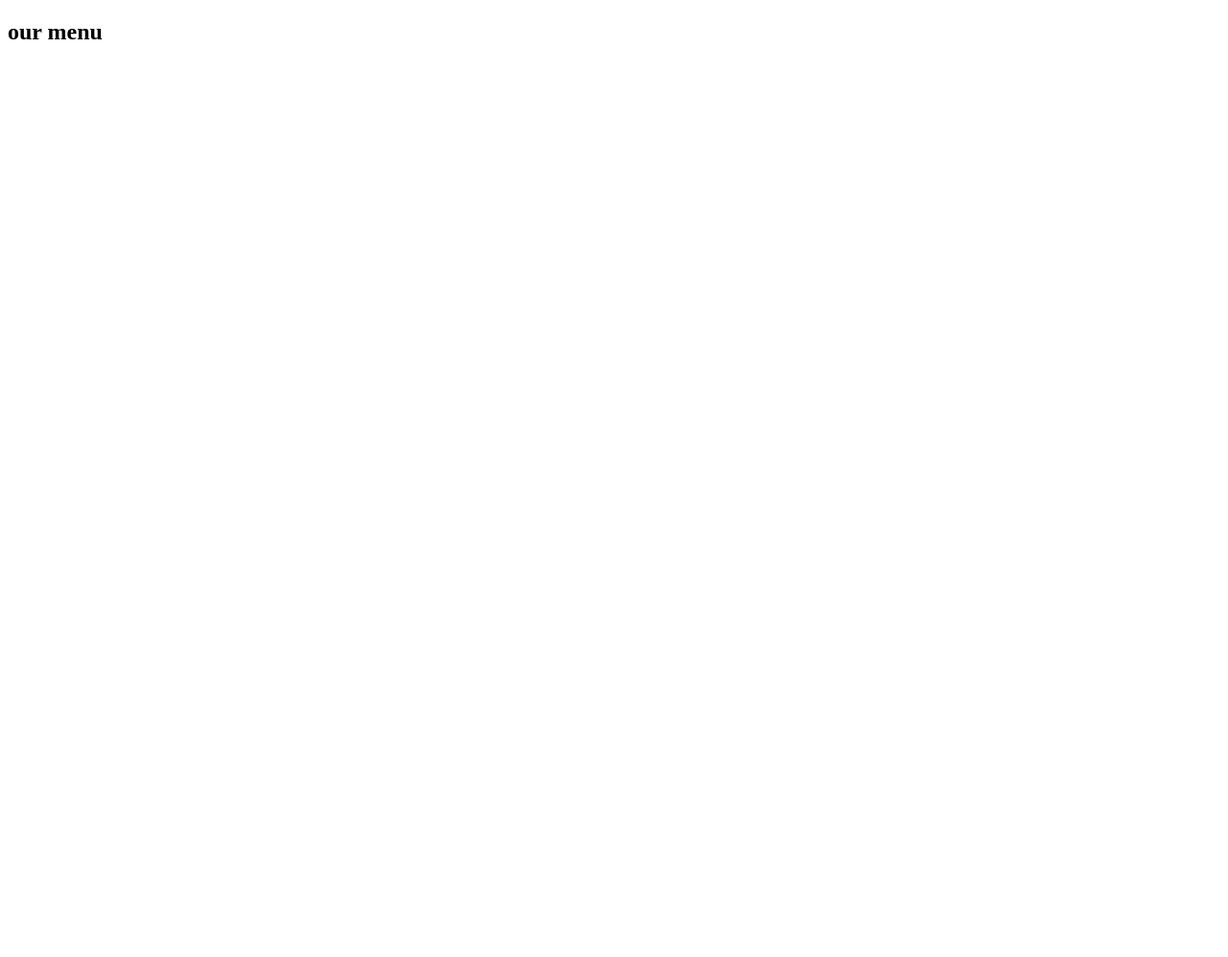
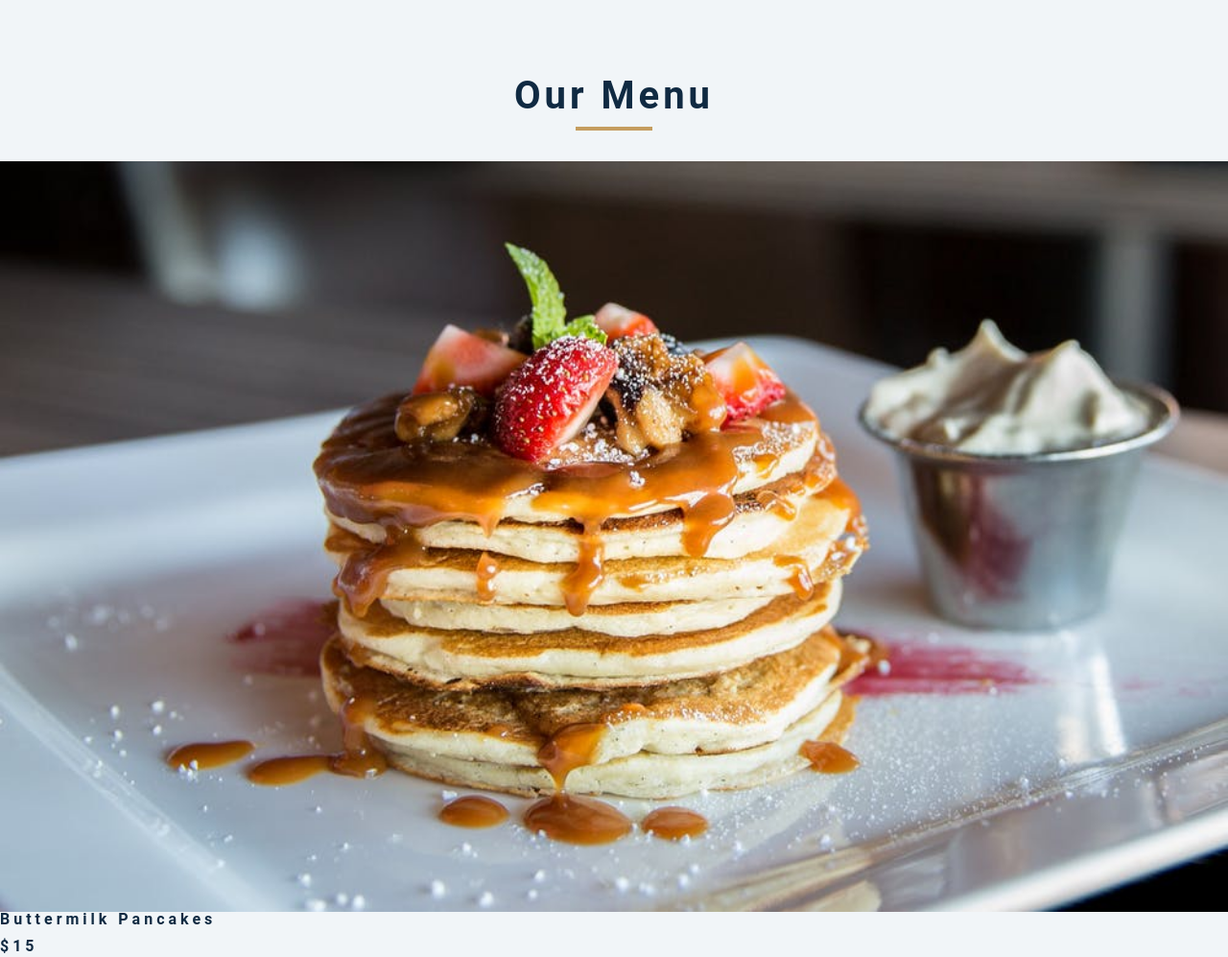
Before and after one commit to nanceed/menu-project, a plain HTML site: page index.html in a window 1280 px wide. Shown: the whole page at 96% size. Before the commit the page ends 800 px from the top, so only its background shows below. Drawn offline with Linux system fonts and the light colour scheme.

Commit message:
Added styling and updated html menu item

```diff
--- a/index.html
+++ b/index.html
@@ -20,7 +20,13 @@
     <div class="section-center">
        <!--single items-->
        <article class="menu-item">
-
+        <img src="/menu-item.jpeg" class="photo" alt="menu-item">
+        <div class="item-info">
+            <header>
+            <h4>buttermilk pancakes</h4>
+            <h4 class="price">$15</h4>
+            </header>
+        </div>
        </article>
        <!--end of single items-->
     </div>
--- a/styles.css
+++ b/styles.css
@@ -0,0 +1,180 @@
+/*
+===============
+Variables
+===============
+*/
+
+:root {
+  /* dark shades of primary color*/
+  --clr-primary-1: hsl(205, 86%, 17%);
+  --clr-primary-2: hsl(205, 77%, 27%);
+  --clr-primary-3: hsl(205, 72%, 37%);
+  --clr-primary-4: hsl(205, 63%, 48%);
+  /* primary/main color */
+  --clr-primary-5: #49a6e9;
+  /* lighter shades of primary color */
+  --clr-primary-6: hsl(205, 89%, 70%);
+  --clr-primary-7: hsl(205, 90%, 76%);
+  --clr-primary-8: hsl(205, 86%, 81%);
+  --clr-primary-9: hsl(205, 90%, 88%);
+  --clr-primary-10: hsl(205, 100%, 96%);
+  /* darkest grey - used for headings */
+  --clr-grey-1: hsl(209, 61%, 16%);
+  --clr-grey-2: hsl(211, 39%, 23%);
+  --clr-grey-3: hsl(209, 34%, 30%);
+  --clr-grey-4: hsl(209, 28%, 39%);
+  /* grey used for paragraphs */
+  --clr-grey-5: hsl(210, 22%, 49%);
+  --clr-grey-6: hsl(209, 23%, 60%);
+  --clr-grey-7: hsl(211, 27%, 70%);
+  --clr-grey-8: hsl(210, 31%, 80%);
+  --clr-grey-9: hsl(212, 33%, 89%);
+  --clr-grey-10: hsl(210, 36%, 96%);
+  --clr-white: #fff;
+  --clr-red-dark: hsl(360, 67%, 44%);
+  --clr-red-light: hsl(360, 71%, 66%);
+  --clr-green-dark: hsl(125, 67%, 44%);
+  --clr-green-light: hsl(125, 71%, 66%);
+  --clr-gold: #c59d5f;
+  --clr-black: #222;
+  --ff-primary: "Roboto", sans-serif;
+  --ff-secondary: "Open Sans", sans-serif;
+  --transition: all 0.3s linear;
+  --spacing: 0.25rem;
+  --radius: 0.5rem;
+  --light-shadow: 0 5px 15px rgba(0, 0, 0, 0.1);
+  --dark-shadow: 0 5px 15px rgba(0, 0, 0, 0.2);
+  --max-width: 1170px;
+  --fixed-width: 620px;
+}
+/*
+===============
+Global Styles
+===============
+*/
+
+*,
+::after,
+::before {
+  margin: 0;
+  padding: 0;
+  box-sizing: border-box;
+}
+body {
+  font-family: var(--ff-secondary);
+  background: var(--clr-grey-10);
+  color: var(--clr-grey-1);
+  line-height: 1.5;
+  font-size: 0.875rem;
+}
+ul {
+  list-style-type: none;
+}
+a {
+  text-decoration: none;
+}
+img:not(.logo) {
+  width: 100%;
+}
+img {
+  display: block;
+}
+
+h1,
+h2,
+h3,
+h4 {
+  letter-spacing: var(--spacing);
+  text-transform: capitalize;
+  line-height: 1.25;
+  margin-bottom: 0.75rem;
+  font-family: var(--ff-primary);
+}
+h1 {
+  font-size: 3rem;
+}
+h2 {
+  font-size: 2rem;
+}
+h3 {
+  font-size: 1.25rem;
+}
+h4 {
+  font-size: 0.875rem;
+}
+p {
+  margin-bottom: 1.25rem;
+  color: var(--clr-grey-5);
+}
+@media screen and (min-width: 800px) {
+  h1 {
+    font-size: 4rem;
+  }
+  h2 {
+    font-size: 2.5rem;
+  }
+  h3 {
+    font-size: 1.75rem;
+  }
+  h4 {
+    font-size: 1rem;
+  }
+  body {
+    font-size: 1rem;
+  }
+  h1,
+  h2,
+  h3,
+  h4 {
+    line-height: 1;
+  }
+}
+/*  global classes */
+
+.btn {
+  text-transform: uppercase;
+  background: transparent;
+  color: var(--clr-black);
+  padding: 0.375rem 0.75rem;
+  letter-spacing: var(--spacing);
+  display: inline-block;
+  transition: var(--transition);
+  font-size: 0.875rem;
+  border: 2px solid var(--clr-black);
+  cursor: pointer;
+  box-shadow: 0 1px 3px rgba(0, 0, 0, 0.2);
+  border-radius: var(--radius);
+}
+.btn:hover {
+  color: var(--clr-white);
+  background: var(--clr-black);
+}
+/* section */
+.section {
+  padding: 5rem 0;
+}
+
+main {
+  min-height: 100vh;
+  display: grid;
+  place-items: center;
+}
+/*
+===============
+Menu
+===============
+*/
+.menu {
+    padding: 5rem 0;
+}
+.title {
+    text-align: center;
+    margin-bottom: 2rem;
+}
+.underline {
+   width: 5rem;
+   height: 0.25rem;
+   background: var(--clr-gold);
+   margin-left: auto;
+   margin-right: auto;
+}
```
